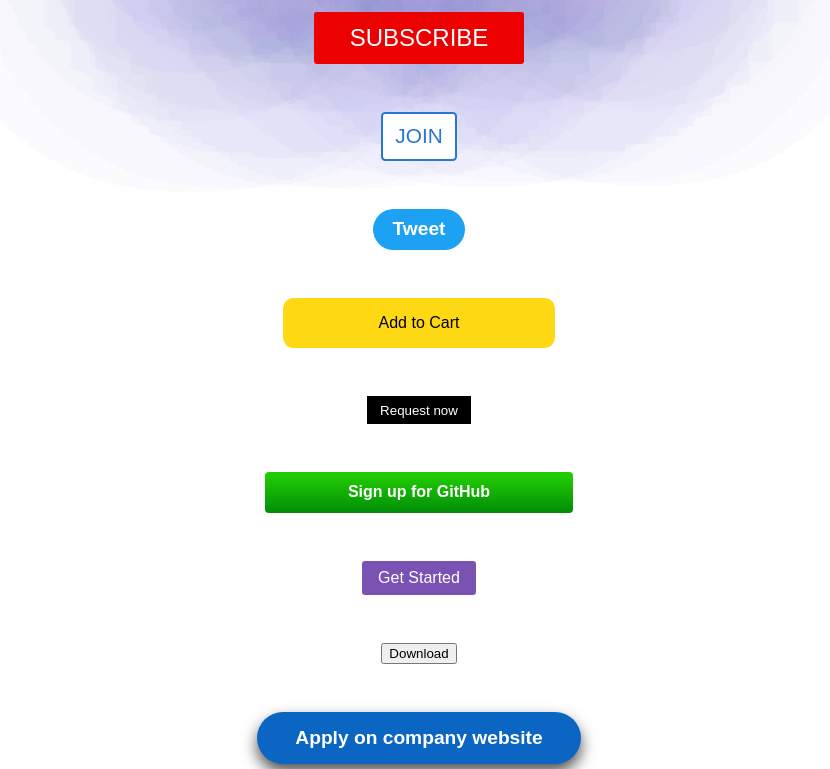
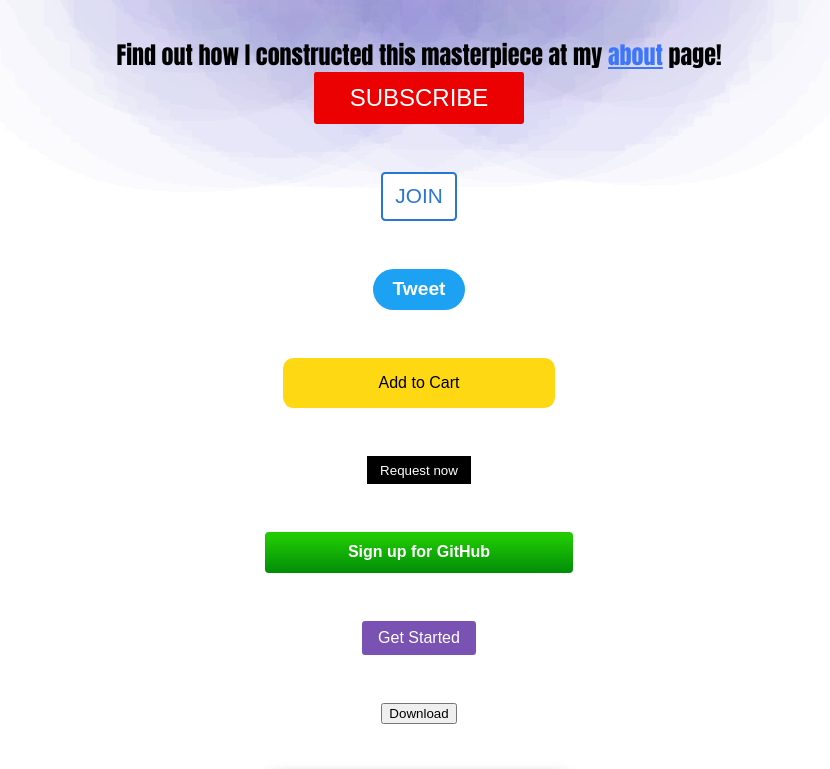
Before and after one commit to JacobKissee/The-Magnificent-Button-Exercise, a plain HTML site: page index.html in a window 1280 px wide. Shown: the part 190-959 px from the top of the page, without its empty margins (221-1051 px from the left). Drawn offline with Linux system fonts and the light colour scheme.

Commit message:
About.html Link

```diff
--- a/buttons.css
+++ b/buttons.css
@@ -1,11 +1,27 @@
-/* HTML Body Command */
 
-html body {
-  font-size: 16px;
+/* "Buttons" CSS Document */
+.link-text {
+  font-size: 1.5rem;
+  text-align: center;
+  font-family: Impact, Haettenschweiler, 'Arial Narrow Bold', sans-serif;
+  color: #000000;
+  text-decoration: none;
+  transition: color 0.3s ease-in-out, text-shadow 0.3s ease-in-out;
 }
 
+.about-link {
+  color: #3e76fa;
+  transition: ease-in-out 0.1s;
+}
 
-/* "Buttons" CSS Document */
+.about-link:hover {
+  color: #8e00ae;
+}
+
+.about-link:active {
+  color: #ffffff;
+  text-shadow: 0 0 1em #cff5ff, 0 0 2rem #b278eb, 0 0 10rem #c093fa, 0 0 20rem #ff64ff, 0 0 30rem #a400a4, 0 0 10rem #910091, 0 0 20rem #4a054a;
+}
 
 .button-header {
   font-size: 5rem;
--- a/index.html
+++ b/index.html
@@ -4,9 +4,12 @@
     <title>Buttons Practice</title>
     <meta charset="utf-8" name="viewport" content="width=device-width, initial-scale=1.0">
     <link rel="stylesheet" href="./buttons.css">
+    <style>
+    </style>
   </head>
   <body>
     <h1 class="button-header">Botton Practice</h1>
+    <p class="link-text">Find out how I constructed this masterpiece at my <a href="about.html" target="_blank" class="about-link">about</a> page!</p>
     <div class="buttons-container">
       <button class="subscribe-button">
         SUBSCRIBE
```
